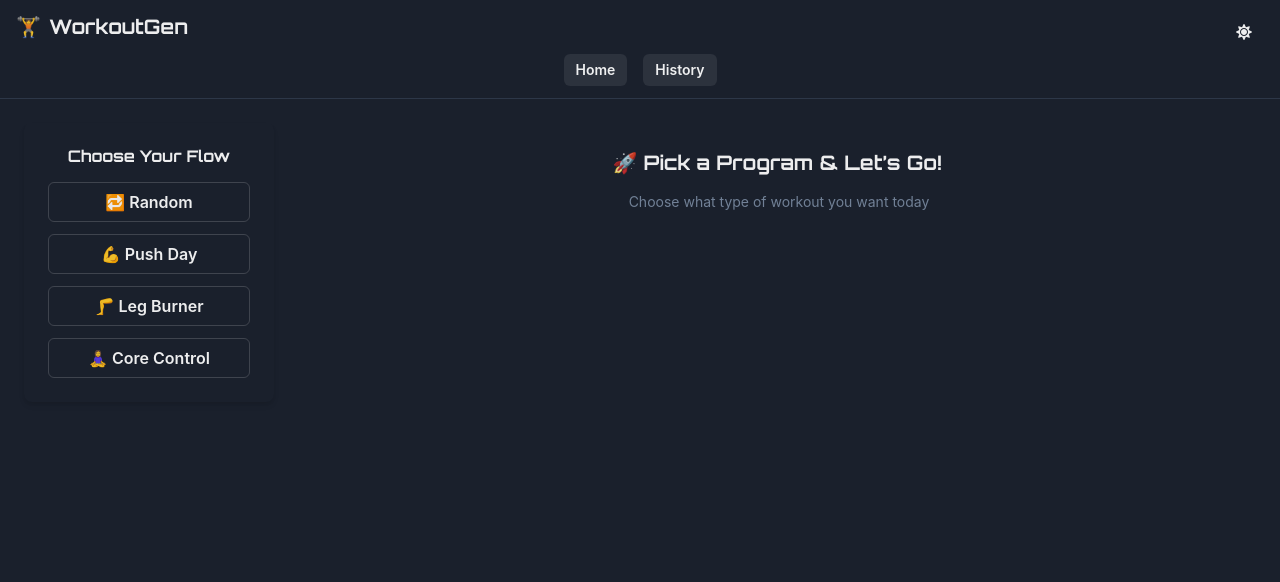
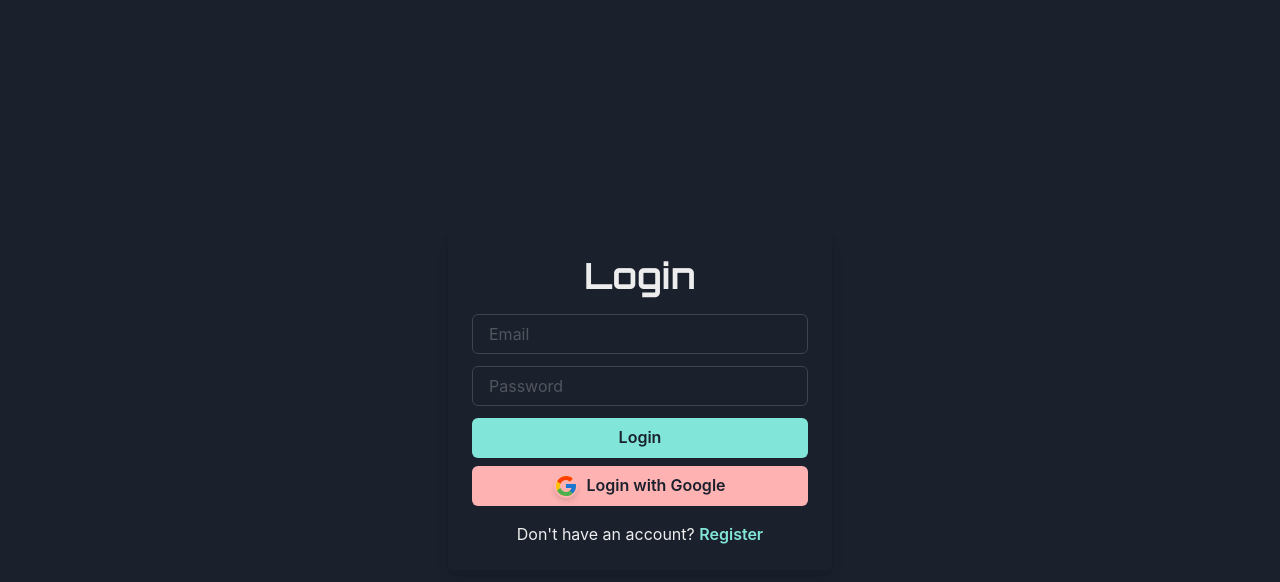
Before and after one commit to HendraSiswanto/random-workout, a React (Vite) app: page /workout in a window 1280 px wide. Shown: the top 582 px of the page. Built offline with nearby package versions, Linux system fonts and the light colour scheme; no server answers.

Commit message:
add a login page

```diff
--- a/package.json
+++ b/package.json
@@ -14,6 +14,7 @@
     "@chakra-ui/react": "^2.10.9",
     "@emotion/react": "^11.14.0",
     "@emotion/styled": "^11.14.0",
+    "firebase": "^11.10.0",
     "framer-motion": "^12.22.0",
     "react": "^19.1.0",
     "react-dom": "^19.1.0",
--- a/src/App.tsx
+++ b/src/App.tsx
@@ -1,7 +1,12 @@
+import { useEffect, useState } from "react";
 import { Routes, Route, useNavigate } from "react-router-dom";
+import { onAuthStateChanged, signOut, type User } from "firebase/auth";
+import { auth } from "./firebase";
+
 import Landing from "./components/Landing";
 import WorkoutScreen from "./components/WorkoutScreen";
 import WorkoutHistory from "./components/WorkoutHistory";
+import Login from "./components/Login";
 import {
   Flex,
   Heading,
@@ -17,10 +22,21 @@ import ColorModeSwitcher from "./components/ColorModeSwitcher";
 function App() {
   const navigate = useNavigate();
   const borderColor = useColorModeValue("gray.200", "gray.700");
+  const [user, setUser] = useState<User | null>(null);
+
+  useEffect(() => {
+    const unsub = onAuthStateChanged(auth, setUser);
+    return unsub;
+  }, []);
+
+  const handleLogout = () => {
+    signOut(auth);
+  };
+
+  if (!user) return <Login onLogin={() => navigate("/")} />;
 
   return (
     <Box minH="100vh">
-
       <Box
         position="relative"
         borderBottom="1px solid"
@@ -28,7 +44,6 @@ function App() {
         px={4}
         py={3}
       >
-
         <Flex align="center" justify="space-between" w="100%">
           <HStack spacing={2}>
             <Text fontSize="xl">🏋️</Text>
@@ -37,16 +52,13 @@ function App() {
 
           <Box position="absolute" top={3} right={4}>
             <ColorModeSwitcher />
+            <Button size="sm" ml={4} onClick={handleLogout}>
+              Logout
+            </Button>
           </Box>
         </Flex>
 
-        <Stack
-          direction="row"
-          spacing={4}
-          mt={3}
-          justify="center"
-          w="full"
-        >
+        <Stack direction="row" spacing={4} mt={3} justify="center" w="full">
           <Button size="sm" onClick={() => navigate("/")}>
             Home
           </Button>
--- /dev/null
+++ b/src/components/Login.tsx
@@ -0,0 +1,127 @@
+import { useState, type FormEvent } from "react";
+import { auth, googleProvider } from "../firebase";
+import { FcGoogle } from "react-icons/fc";
+import {
+  signInWithEmailAndPassword,
+  signInWithPopup,
+  createUserWithEmailAndPassword,
+} from "firebase/auth";
+import {
+  Text,
+  Box,
+  Button,
+  Container,
+  Flex,
+  FormControl,
+  FormErrorMessage,
+  Heading,
+  Input,
+  VStack,
+} from "@chakra-ui/react";
+
+interface LoginProps {
+  onLogin: () => void;
+}
+
+export default function Login({ onLogin }: LoginProps) {
+  const [isRegister, setIsRegister] = useState(false);
+  const [email, setEmail] = useState("");
+  const [password, setPassword] = useState("");
+  const [emailError, setEmailError] = useState(false);
+  const [passwordError, setPasswordError] = useState(false);
+
+  const handleEmailAuth = async (e: FormEvent) => {
+    e.preventDefault();
+    setEmailError(false);
+    setPasswordError(false);
+
+    if (!email) setEmailError(true);
+    if (!password) setPasswordError(true);
+    if (!email || !password) return;
+
+    try {
+      if (isRegister) {
+        await createUserWithEmailAndPassword(auth, email, password);
+        alert("Registered!");
+      } else {
+        await signInWithEmailAndPassword(auth, email, password);
+        onLogin();
+      }
+    } catch (err: any) {
+      alert(err.message);
+    }
+  };
+
+  const handleGoogleLogin = async () => {
+    try {
+      await signInWithPopup(auth, googleProvider);
+      onLogin();
+    } catch (err: any) {
+      alert(err.message);
+    }
+  };
+
+  return (
+    <Flex height="100vh" align="center" justify="center">
+      <Container maxW="sm" p={6} boxShadow="lg" borderRadius="md">
+        <Box textAlign="center">
+          <Heading>{isRegister ? "Register" : "Login"}</Heading>
+          <form onSubmit={handleEmailAuth}>
+            <VStack spacing={1} mt={4}>
+              <FormControl isInvalid={emailError}>
+                <Input
+                  type="email"
+                  placeholder="Email"
+                  value={email}
+                  onChange={(e) => setEmail(e.target.value)}
+                  mb={2}
+                />
+                {emailError && (
+                  <FormErrorMessage>Email is required.</FormErrorMessage>
+                )}
+              </FormControl>
+              <FormControl isInvalid={passwordError}>
+                <Input
+                  type="password"
+                  placeholder="Password"
+                  value={password}
+                  onChange={(e) => setPassword(e.target.value)}
+                  mb={2}
+                />
+                {passwordError && (
+                  <FormErrorMessage>Password is required.</FormErrorMessage>
+                )}
+              </FormControl>
+              <Button mb={1} colorScheme="teal" width="full" type="submit">
+                {isRegister ? "Register" : "Login"}
+              </Button>
+              <Button
+                onClick={handleGoogleLogin}
+                leftIcon={
+                  <Box boxShadow="md" borderRadius='full'>
+                    <FcGoogle size="24px" />
+                  </Box>
+                }
+                colorScheme="red"
+                width="full"
+              >
+                Login with Google
+              </Button>
+            </VStack>
+          </form>
+
+          <Text mt={4} textAlign="center">
+            {isRegister ? "Already have an account?" : "Don't have an account?"}{" "}
+            <Button
+              variant="link"
+              colorScheme="teal"
+              onClick={() => setIsRegister(!isRegister)}
+            >
+              {isRegister ? "Login" : "Register"}
+            </Button>
+          </Text>
+        </Box>
+      </Container>
+    </Flex>
+  );
+}
--- /dev/null
+++ b/src/firebase.ts
@@ -0,0 +1,15 @@
+import { initializeApp } from "firebase/app";
+import { getAuth, GoogleAuthProvider } from 'firebase/auth';
+
+const firebaseConfig = {
+  apiKey: "AIzaSyACAmKZpA-2MvFKrd8prgTMJ4sAi-IrDZU",
+  authDomain: "workout-8dee9.firebaseapp.com",
+  projectId: "workout-8dee9",
+  storageBucket: "workout-8dee9.firebasestorage.app",
+  messagingSenderId: "794255360430",
+  appId: "1:794255360430:web:f818241c56e6e03b99083f"
+};
+
+const app = initializeApp(firebaseConfig);
+export const auth = getAuth(app);
+export const googleProvider = new GoogleAuthProvider();
```
Also changed, not shown: 1 other file (tests, documents, lock files or other folders).
